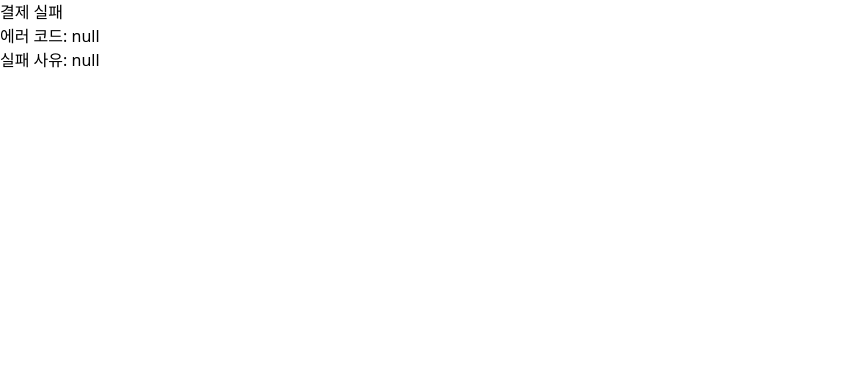
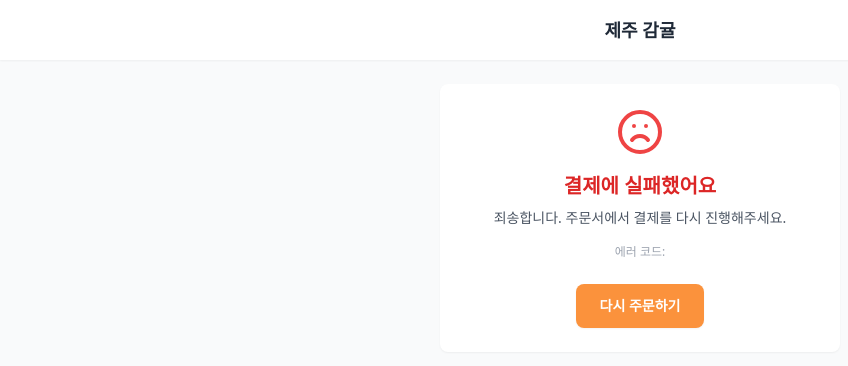
Before and after one commit to nooblette/when-life-gives-you-tangerines-app, a React (Create React App) app: page /fail in a window 1280 px wide. Shown: the top 366 px of the page, without its empty margins (0-848 px from the left). Built offline with nearby package versions, Linux system fonts and the light colour scheme.

Commit message:
feat : 결제 실패 페이지 개발

```diff
--- a/src/components/PaymentWidget.js
+++ b/src/components/PaymentWidget.js
@@ -4,10 +4,11 @@ import { useEffect, useState } from "react";
 const CLIENT_KEY = "test_gck_docs_Ovk5rk1EwkEbP0W43n07xlzm";
 
 const PaymentWidget = ({ orderData }) => {
+  // TODO 테스트용 콘솔 출력, 지울 것
   console.log(orderData)
   const [widgets, setWidgets] = useState(null);
   const [ready, setReady] = useState(false);
-  const [amount, setAmount] = useState({
+  const [amount] = useState({
     currency: "KRW",
     value: orderData.totalAmount,
   });
--- a/src/pages/FailPage.js
+++ b/src/pages/FailPage.js
@@ -1,16 +1,35 @@
 import { useSearchParams } from "react-router-dom";
+import { FrownIcon } from "lucide-react";
 
 function FailPage() {
   const [searchParams] = useSearchParams();
+  const code = searchParams.get("code");
 
   return (
-    <div className="result wrapper">
-      <div className="box_section">
-        <h2>
-          결제 실패
-        </h2>
-        <p>{`에러 코드: ${searchParams.get("code")}`}</p>
-        <p>{`실패 사유: ${searchParams.get("message")}`}</p>
+    <div className="bg-gray-50 min-h-screen pb-20">
+      <header className="bg-white p-4 shadow-sm sticky top-0 z-10">
+        <h1 className="text-lg font-bold text-center text-gray-800">제주 감귤</h1>
+      </header>
+
+      <div className="max-w-md mx-auto p-6">
+        <div className="bg-white rounded-lg shadow-sm p-6 text-center">
+          <FrownIcon className="w-12 h-12 text-red-500 mx-auto mb-4" />
+
+          <h2 className="text-xl font-bold text-red-600 mb-2">결제에 실패했어요</h2>
+          <p className="text-sm text-gray-600 mb-4">
+            죄송합니다. 주문서에서 결제를 다시 진행해주세요.
+          </p>
+
+          {/* 에러 코드만 노출 */}
+          <p className="text-xs text-gray-400 mb-6">에러 코드: {code}</p>
+
+          <a
+            href="/"
+            className="inline-block bg-orange-400 text-white px-6 py-3 rounded-lg font-semibold text-sm shadow-sm hover:bg-orange-300 transition"
+          >
+            다시 주문하기
+          </a>
+        </div>
       </div>
     </div>
   );
--- a/src/pages/SuccessPage.js
+++ b/src/pages/SuccessPage.js
@@ -54,8 +54,8 @@ function SuccessPage() {
           // 주문 정보 상태 저장
           setOrderData(data);
         } catch (err) {
-          alert("주문 정보를 불러오지 못했습니다.");
           console.error(err);
+          navigate(`/fail?message=${json.message}&code=${json.code}`);
         }
       };
 
```
